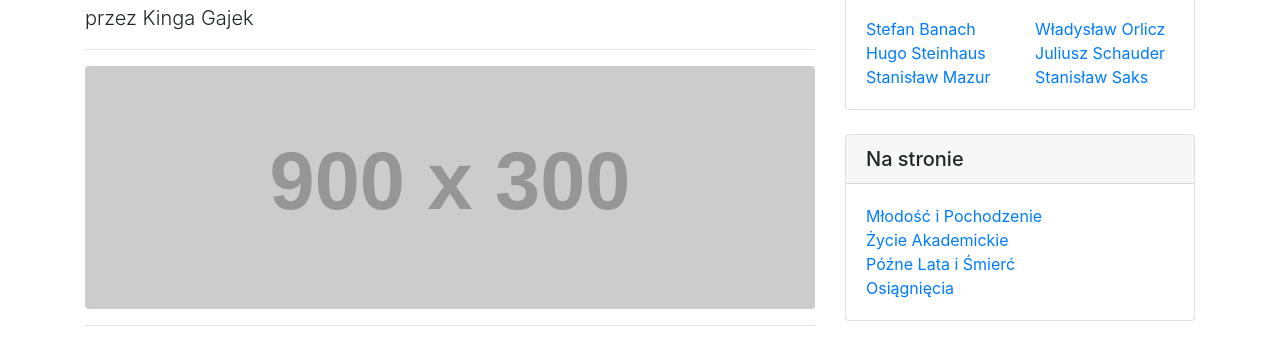
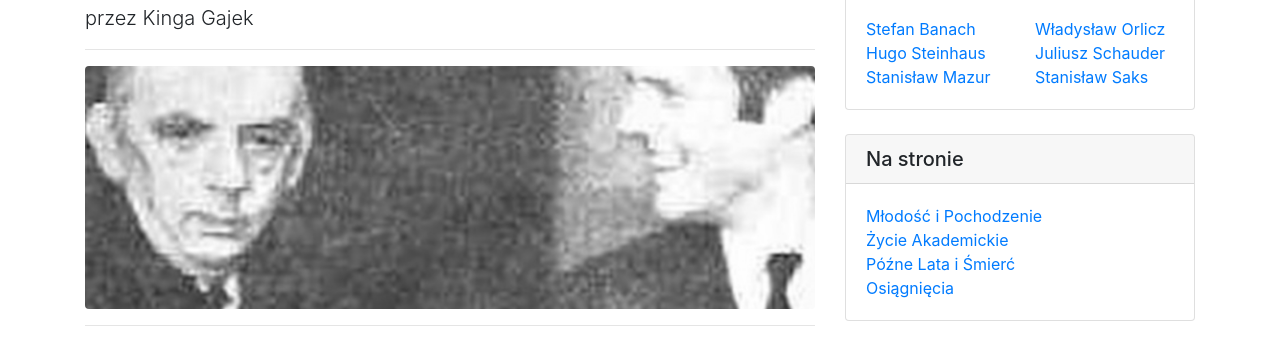
Before and after one commit to weronikaramus/wielcymatematycy, a website: page wielcymatematycylsm/mazur.html in a window 1280 px wide. Shown: the part 133-472 px from the top of the page. Drawn offline with Linux system fonts and the light colour scheme; placeholder pictures from the web are drawn by us.

Commit message:
też z tłem

```diff
--- a/wielcymatematycylsm/mazur.html
+++ b/wielcymatematycylsm/mazur.html
@@ -42,7 +42,7 @@
         <hr>
 
         <!-- Preview Image -->
-        <img class="img-fluid rounded" src="http://placehold.it/900x300" alt="">
+        <img class="img-fluid rounded" src="images/mazurtlo.jpg" alt="tło">
 
         <hr>
 
```
